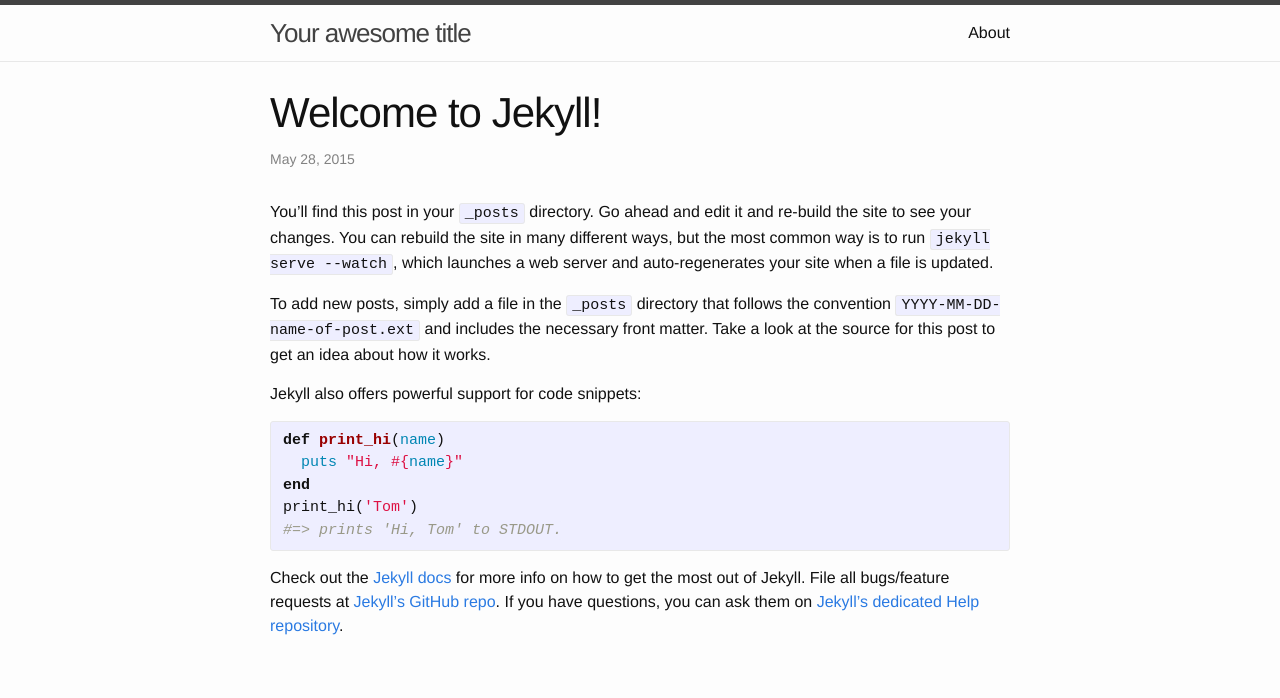
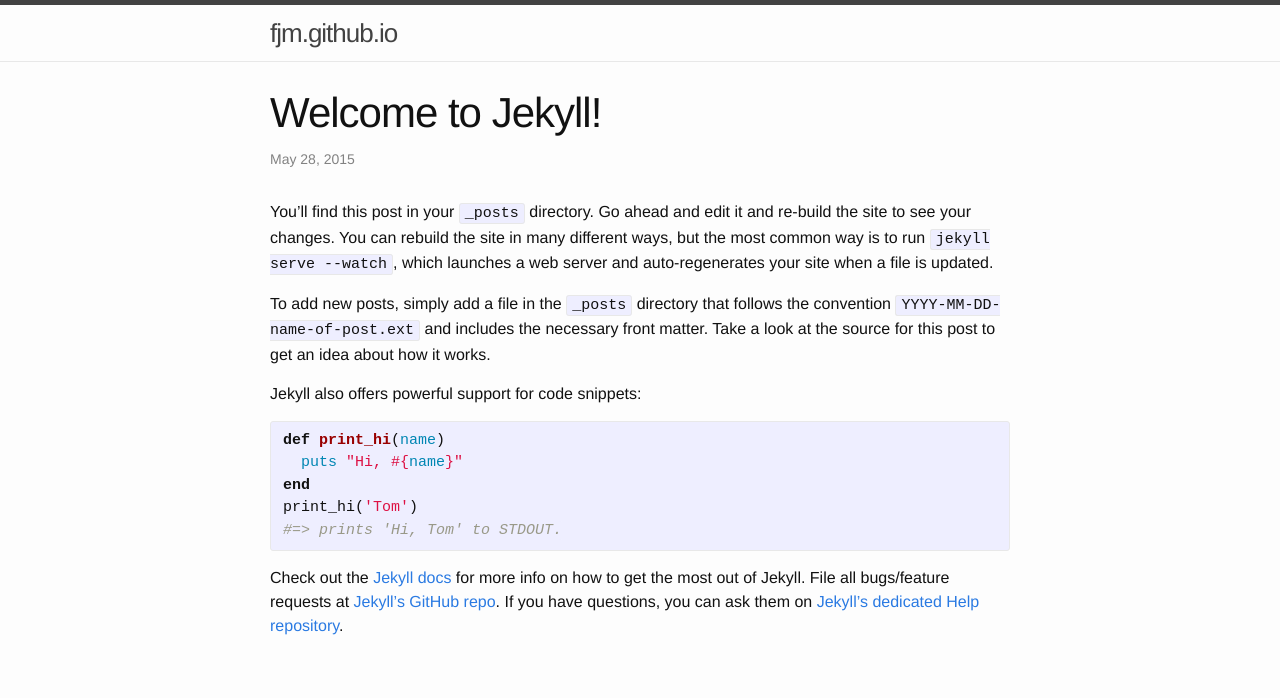
Before and after one commit to fjm/fjm.github.io, a Jekyll site: the page built from _posts/2015-05-28-welcome-to-jekyll.markdown, in a window 1280 px wide. Shown: the top 698 px of the page. Built offline with Jekyll 4.4.1, drawn with Linux system fonts in a browser that asks for light colours; some of the changed text lies outside the part shown; grey boxes are pictures that could not be loaded.

Commit message:
update config

```diff
--- a/_config.yml
+++ b/_config.yml
@@ -1,14 +1,9 @@
 # Site settings
-title: Your awesome title
-email: your-email@domain.com
-description: > # this means to ignore newlines until "baseurl:"
-  Write an awesome description for your new site here. You can edit this
-  line in _config.yml. It will appear in your document head meta (for
-  Google search results) and in your feed.xml site description.
+title: fjm.github.io
+email:
+description:
 baseurl: "" # the subpath of your site, e.g. /blog/
-url: "http://yourdomain.com" # the base hostname & protocol for your site
-twitter_username: jekyllrb
-github_username:  jekyll
+url: "http://fjm.github.io" # the base hostname & protocol for your site
 
 # Build settings
 markdown: kramdown
--- a/_includes/footer.html
+++ /dev/null
@@ -1,55 +0,0 @@
-<footer class="site-footer">
-
-  <div class="wrapper">
-
-    <h2 class="footer-heading">{{ site.title }}</h2>
-
-    <div class="footer-col-wrapper">
-      <div class="footer-col  footer-col-1">
-        <ul class="contact-list">
-          <li>{{ site.title }}</li>
-          <li><a href="mailto:{{ site.email }}">{{ site.email }}</a></li>
-        </ul>
-      </div>
-
-      <div class="footer-col  footer-col-2">
-        <ul class="social-media-list">
-          {% if site.github_username %}
-          <li>
-            <a href="https://github.com/{{ site.github_username }}">
-              <span class="icon  icon--github">
-                <svg viewBox="0 0 16 16">
-                  <path fill="#828282" d="M7.999,0.431c-4.285,0-7.76,3.474-7.76,7.761 c0,3.428,2.223,6.337,5.307,7.363c0.388,0.071,0.53-0.168,0.53-0.374c0-0.184-0.007-0.672-0.01-1.32 c-2.159,0.469-2.614-1.04-2.614-1.04c-0.353-0.896-0.862-1.135-0.862-1.135c-0.705-0.481,0.053-0.472,0.053-0.472 c0.779,0.055,1.189,0.8,1.189,0.8c0.692,1.186,1.816,0.843,2.258,0.645c0.071-0.502,0.271-0.843,0.493-1.037 C4.86,11.425,3.049,10.76,3.049,7.786c0-0.847,0.302-1.54,0.799-2.082C3.768,5.507,3.501,4.718,3.924,3.65 c0,0,0.652-0.209,2.134,0.796C6.677,4.273,7.34,4.187,8,4.184c0.659,0.003,1.323,0.089,1.943,0.261 c1.482-1.004,2.132-0.796,2.132-0.796c0.423,1.068,0.157,1.857,0.077,2.054c0.497,0.542,0.798,1.235,0.798,2.082 c0,2.981-1.814,3.637-3.543,3.829c0.279,0.24,0.527,0.713,0.527,1.437c0,1.037-0.01,1.874-0.01,2.129 c0,0.208,0.14,0.449,0.534,0.373c3.081-1.028,5.302-3.935,5.302-7.362C15.76,3.906,12.285,0.431,7.999,0.431z"/>
-                </svg>
-              </span>
-
-              <span class="username">{{ site.github_username }}</span>
-            </a>
-          </li>
-          {% endif %}
-
-          {% if site.twitter_username %}
-          <li>
-            <a href="https://twitter.com/{{ site.twitter_username }}">
-              <span class="icon  icon--twitter">
-                <svg viewBox="0 0 16 16">
-                  <path fill="#828282" d="M15.969,3.058c-0.586,0.26-1.217,0.436-1.878,0.515c0.675-0.405,1.194-1.045,1.438-1.809
-                  c-0.632,0.375-1.332,0.647-2.076,0.793c-0.596-0.636-1.446-1.033-2.387-1.033c-1.806,0-3.27,1.464-3.27,3.27 c0,0.256,0.029,0.506,0.085,0.745C5.163,5.404,2.753,4.102,1.14,2.124C0.859,2.607,0.698,3.168,0.698,3.767 c0,1.134,0.577,2.135,1.455,2.722C1.616,6.472,1.112,6.325,0.671,6.08c0,0.014,0,0.027,0,0.041c0,1.584,1.127,2.906,2.623,3.206 C3.02,9.402,2.731,9.442,2.433,9.442c-0.211,0-0.416-0.021-0.615-0.059c0.416,1.299,1.624,2.245,3.055,2.271 c-1.119,0.877-2.529,1.4-4.061,1.4c-0.264,0-0.524-0.015-0.78-0.046c1.447,0.928,3.166,1.469,5.013,1.469 c6.015,0,9.304-4.983,9.304-9.304c0-0.142-0.003-0.283-0.009-0.423C14.976,4.29,15.531,3.714,15.969,3.058z"/>
-                </svg>
-              </span>
-
-              <span class="username">{{ site.twitter_username }}</span>
-            </a>
-          </li>
-          {% endif %}
-        </ul>
-      </div>
-
-      <div class="footer-col  footer-col-3">
-        <p class="text">{{ site.description }}</p>
-      </div>
-    </div>
-
-  </div>
-
-</footer>
--- a/_includes/header.html
+++ b/_includes/header.html
@@ -13,13 +13,6 @@
         </svg>
       </a>
 
-      <div class="trigger">
-        {% for page in site.pages %}
-          {% if page.title %}
-          <a class="page-link" href="{{ page.url | prepend: site.baseurl }}">{{ page.title }}</a>
-          {% endif %}
-        {% endfor %}
-      </div>
     </nav>
 
   </div>
```
Also changed, not shown: about.md (deleted, +0 -11 lines), feed.xml (deleted, +0 -30 lines).
